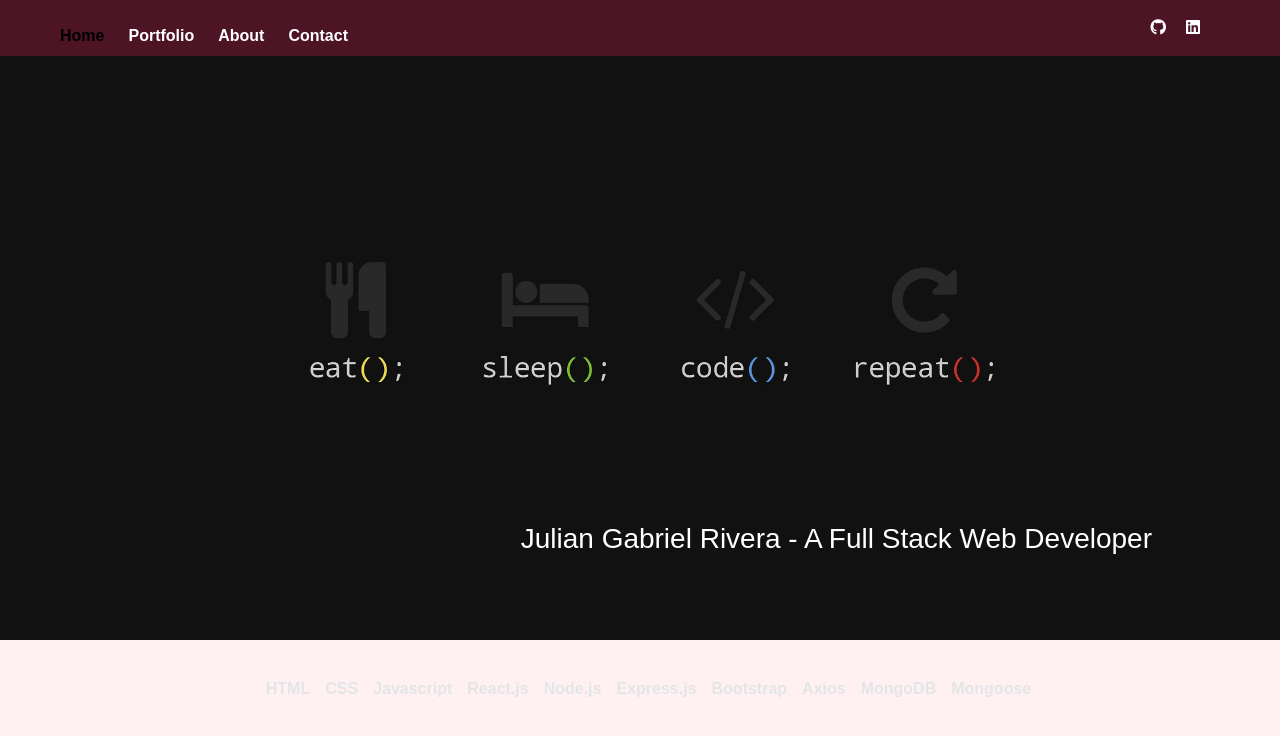
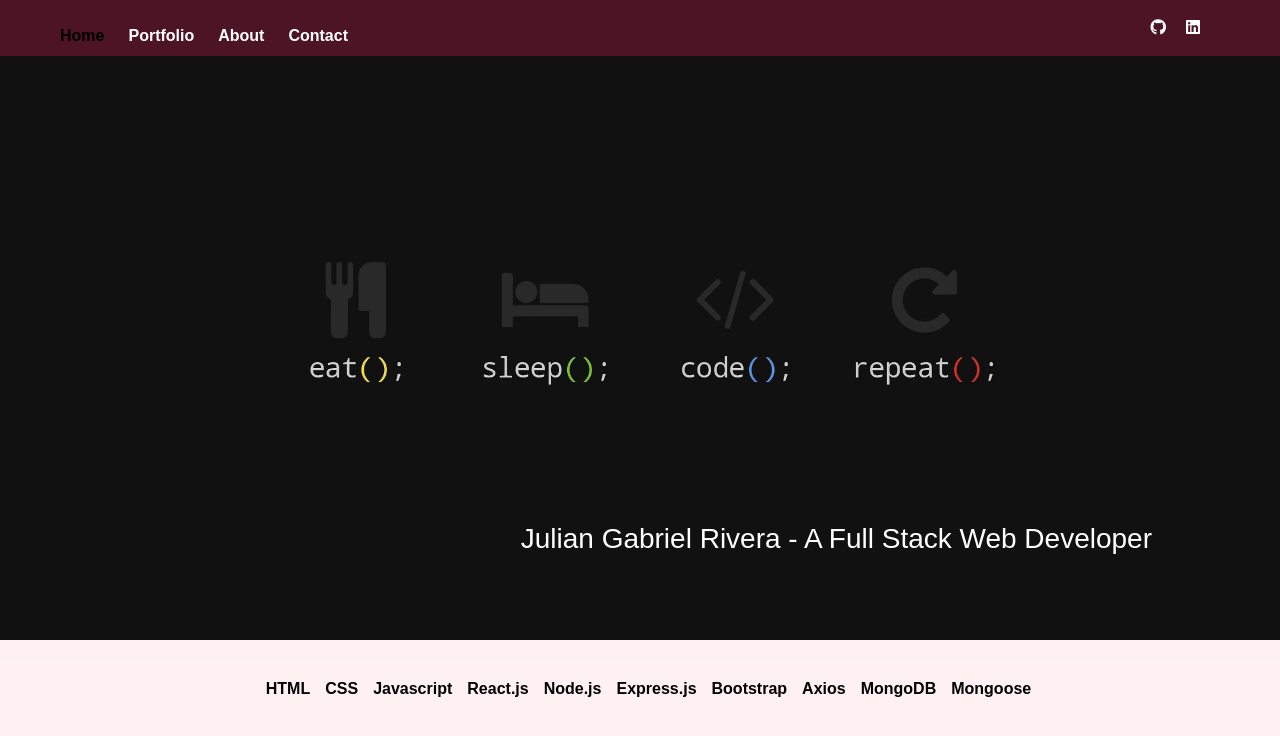
Before and after one commit to JulianGabrielRivera/my-portfolio, a React (Create React App) app: page / in a window 1280 px wide. Shown: the top 736 px of the page. Built offline with nearby package versions, Linux system fonts and the light colour scheme.

Commit message:
color changes

```diff
--- a/src/App.css
+++ b/src/App.css
@@ -89,6 +89,9 @@ nav ul li {
   border: 2.5px solid #343a40;
   border-radius: 7px;
 }
+.footer ul li {
+  color: black;
+}
 
 @media (min-width: 800px) {
   nav.footer {
```
